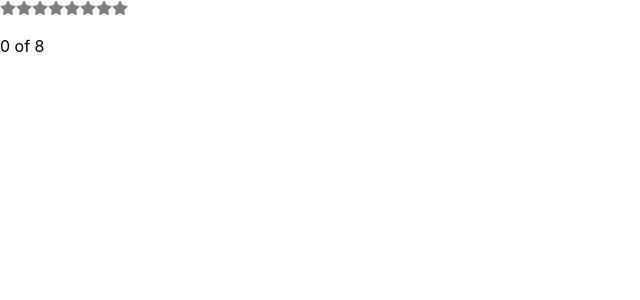
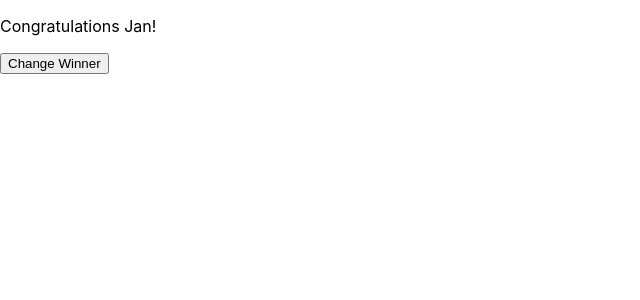
Before and after one commit to tuyendq/react-hooks, a React (Create React App) app: page / in a window 1280 px wide. Shown: the top 300 px of the page, without its empty margins (0-640 px from the left). Built offline with nearby package versions, Linux system fonts and the light colour scheme.

Commit message:
03_01_useEffect: End

```diff
--- a/src/index.js
+++ b/src/index.js
@@ -1,40 +1,20 @@
-import React, { useState } from 'react';
+import React, { useState, useEffect } from 'react';
 import ReactDOM from 'react-dom';
 import './index.css';
-import { FaStar } from 'react-icons/fa';
-
-const createArray = (length) => [
-  ...Array(length)
-];
-
-function Star({ selected = false, onSelect }) {
-  return (
-    <FaStar
-      color={selected ? 'red' : 'gray'}
-      onClick={onSelect}
-    />
-  );
-}
-
-function StarRating({totalStars = 5}) {
-  const [selectedStars, setSelectedStars] = useState(0);
-  return (
-    <>
-      {createArray(totalStars).map((n, i) => (
-        <Star
-          key={i}
-          selected={selectedStars > i}
-          onSelect={() => setSelectedStars(i + 1)}
-        />
-      ))}
-      <p>{selectedStars} of {totalStars}</p>
-    </>
-  );
-}
 
 function App() {
+  const [name, setName] = useState('Jan');
+  useEffect(() => {
+    document.title = `Celebrate ${name}`;
+  });
+
   return (
-    <StarRating totalStars={8} />
+    <section>
+      <p>Congratulations {name}!</p>
+      <button onClick={() => setName('Will')}>
+        Change Winner
+      </button>
+    </section>
   );
 }
 
```
